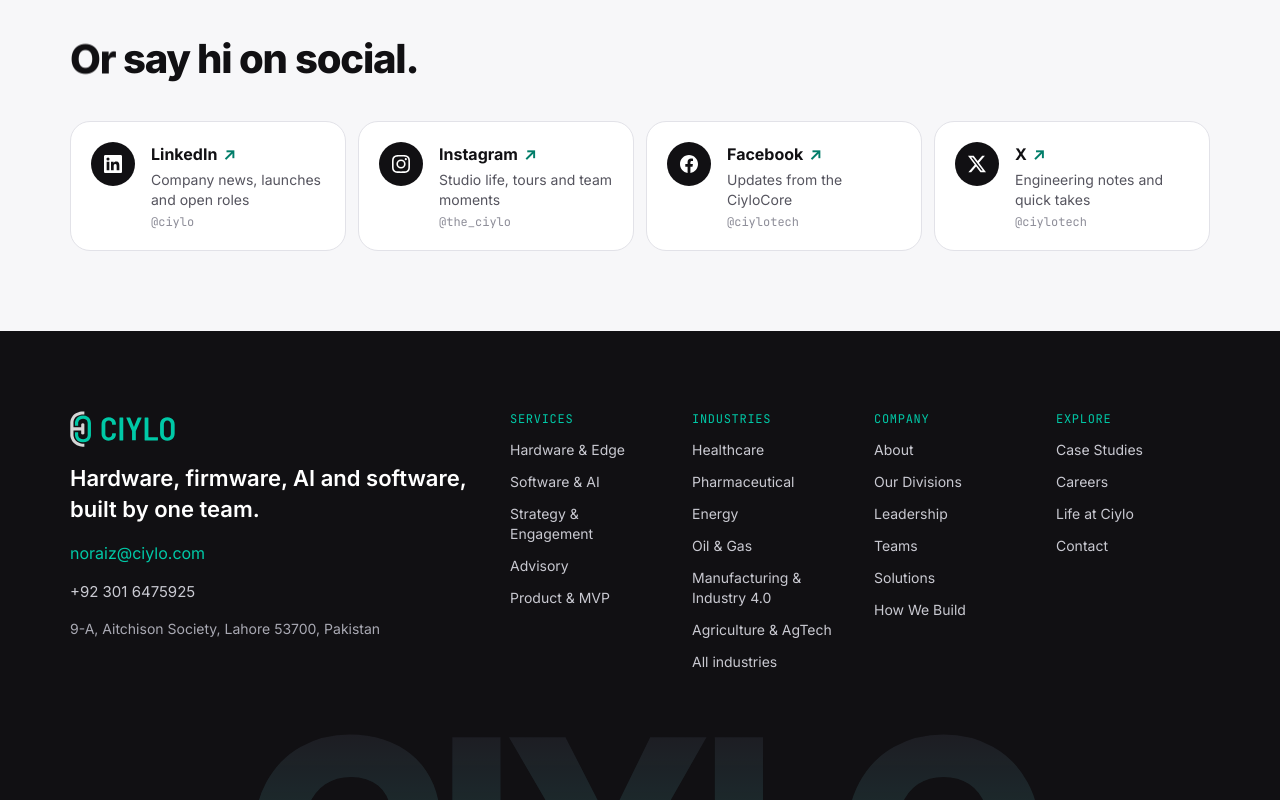
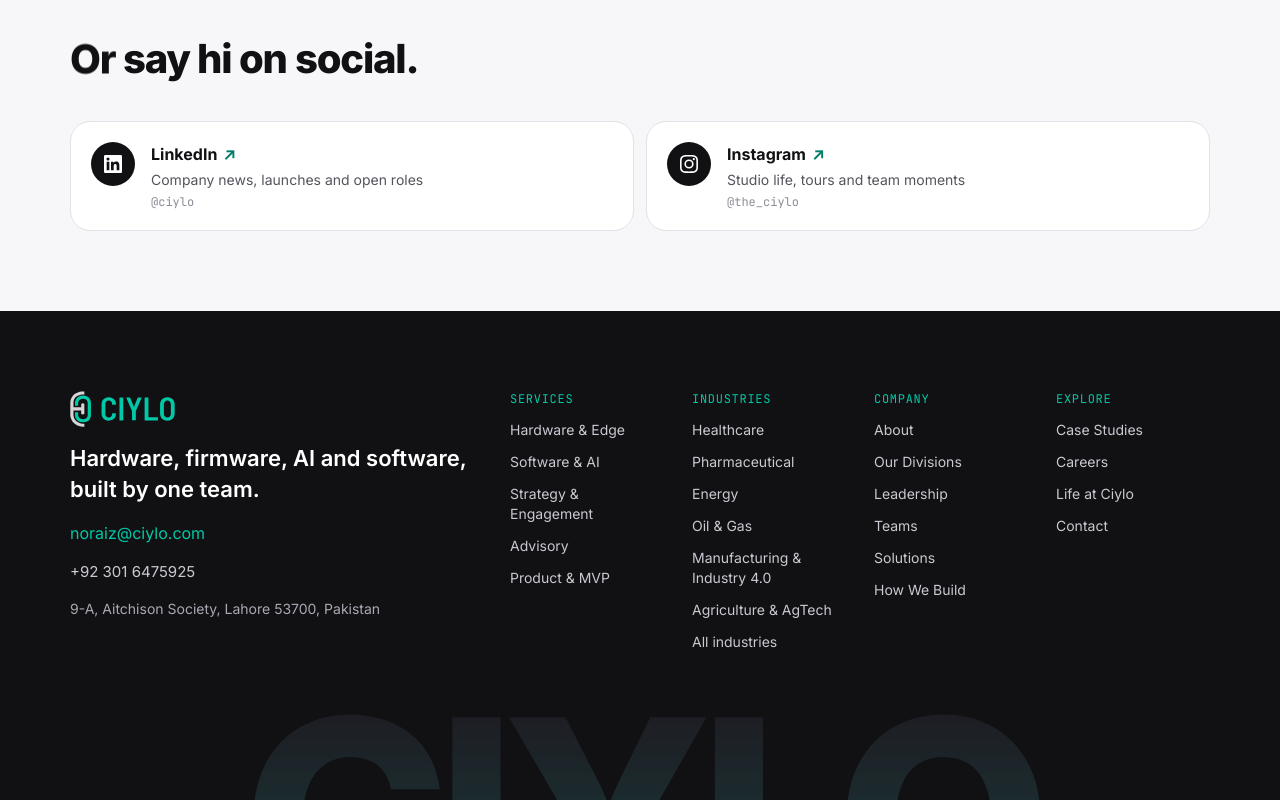
Before and after one commit to Ciylo/ciylo-site, a Next.js app: page /contact in a window 1280 px wide. Shown: the part 2940-3740 px from the top of the page. Built offline with nearby package versions, Linux system fonts and the light colour scheme; no server answers.

Commit message:
Remove unconfirmed Facebook and X (ciylotech) links

```diff
--- a/src/components/about/SocialStrip.tsx
+++ b/src/components/about/SocialStrip.tsx
@@ -11,7 +11,7 @@ const blurbs: Record<string, string> = {
 
 export function SocialStrip() {
   return (
-    <RevealGroup className="grid gap-3 sm:grid-cols-2 lg:grid-cols-4">
+    <RevealGroup className="grid gap-3 sm:grid-cols-2">
       {site.socials.map((s) => (
         <RevealItem key={s.label}>
           <a
--- a/src/data/site.ts
+++ b/src/data/site.ts
@@ -40,8 +40,6 @@ export const site = {
   socials: [
     { label: "LinkedIn", href: "https://www.linkedin.com/company/ciylo" },
     { label: "Instagram", href: "https://www.instagram.com/the_ciylo/" },
-    { label: "Facebook", href: "https://www.facebook.com/ciylotech" },
-    { label: "X", href: "https://x.com/ciylotech" },
   ],
 } as const;
 
```
Also changed, not shown: 1 other file (tests, documents, lock files or other folders).
